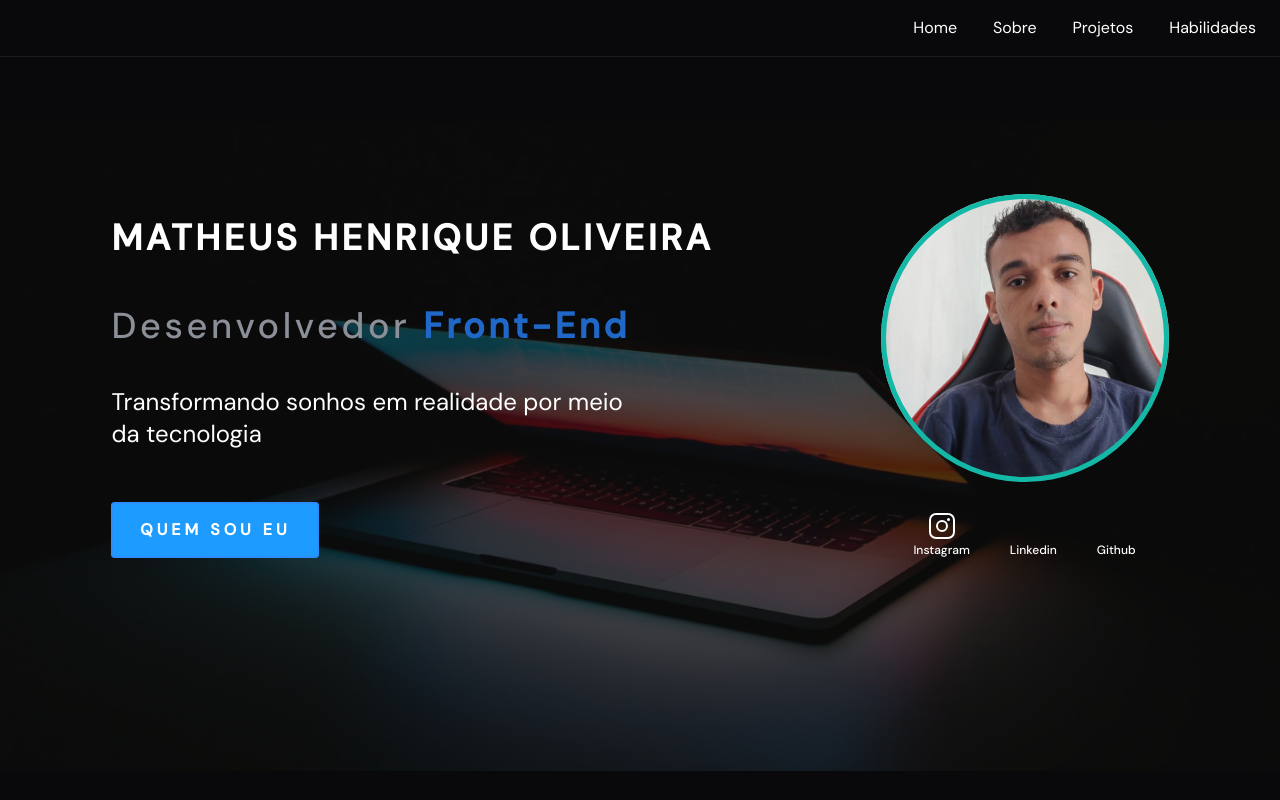
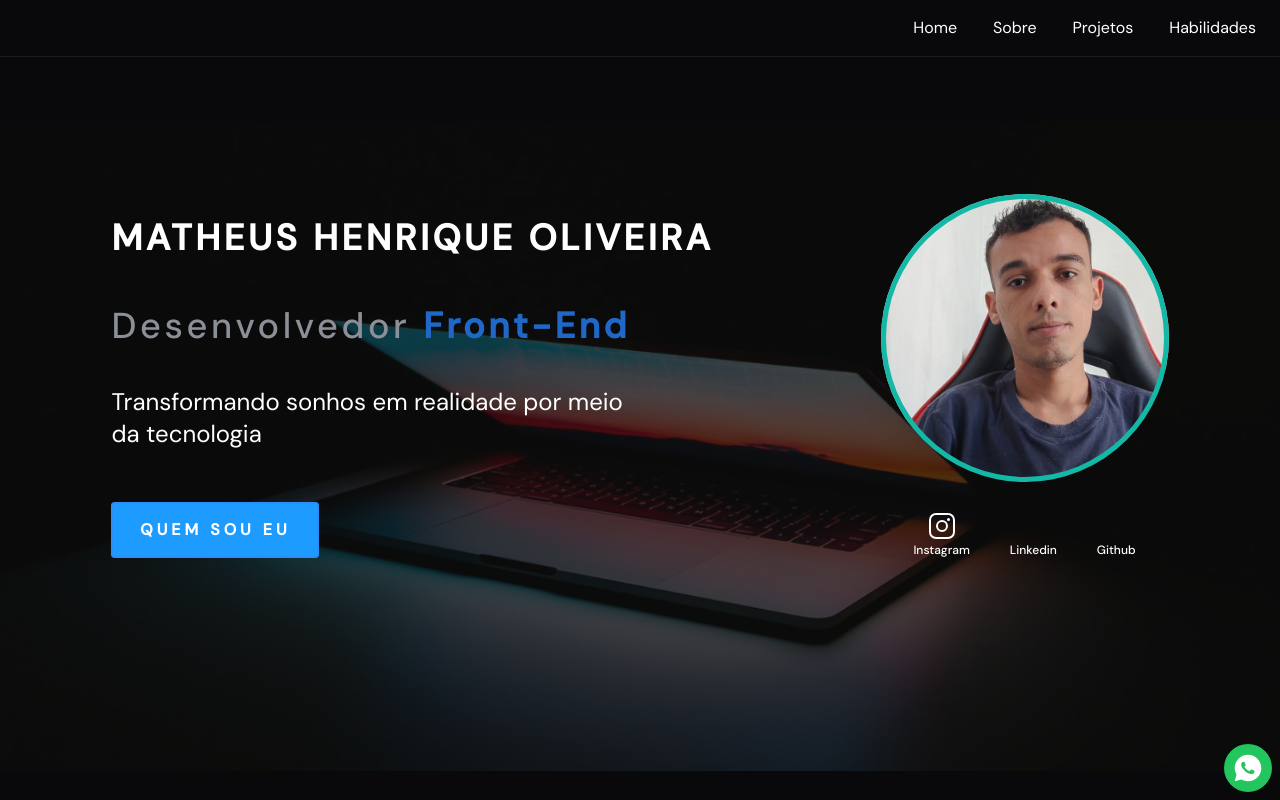
Before and after one commit to matheusOliv23/New-Portfolio, a Next.js app: page / in a window 1280 px wide. Shown: the top 800 px of the page. Built offline with nearby package versions, Linux system fonts and the light colour scheme; some icons are missing.

Commit message:
feat: add whatsapp component

```diff
--- a/src/components/Main/index.tsx
+++ b/src/components/Main/index.tsx
@@ -5,6 +5,7 @@ import Hero from "../Hero"
 import Projects from "../Projects"
 import Skiils from "../Skiils"
 import { skills } from "../Skiils/skillsMock"
+import Whatsapp from "../Whatsapp"
 
 export default function Main() {
   return (
@@ -15,6 +16,7 @@ export default function Main() {
       <Projects />
       <Skiils skills={skills} />
       <Footer />
+      <Whatsapp />
     </>
   )
 }
--- /dev/null
+++ b/src/components/Whatsapp/index.tsx
@@ -0,0 +1,15 @@
+import { RiWhatsappFill } from "react-icons/ri"
+
+export default function Whatsapp() {
+  return (
+    <div className="fixed bottom-2 right-2 p-2 w-12 cursor-pointer hover:opacity-50 h-12 rounded-full bg-green-500">
+      <a
+        target="_blank"
+        href="https://wa.me/31971472138?text=Olá Matheus, gostaria de conversar com você sobre uma proposta." rel="noreferrer"
+      >
+        {" "}
+        <RiWhatsappFill size={32} />
+      </a>
+    </div>
+  )
+}
```
